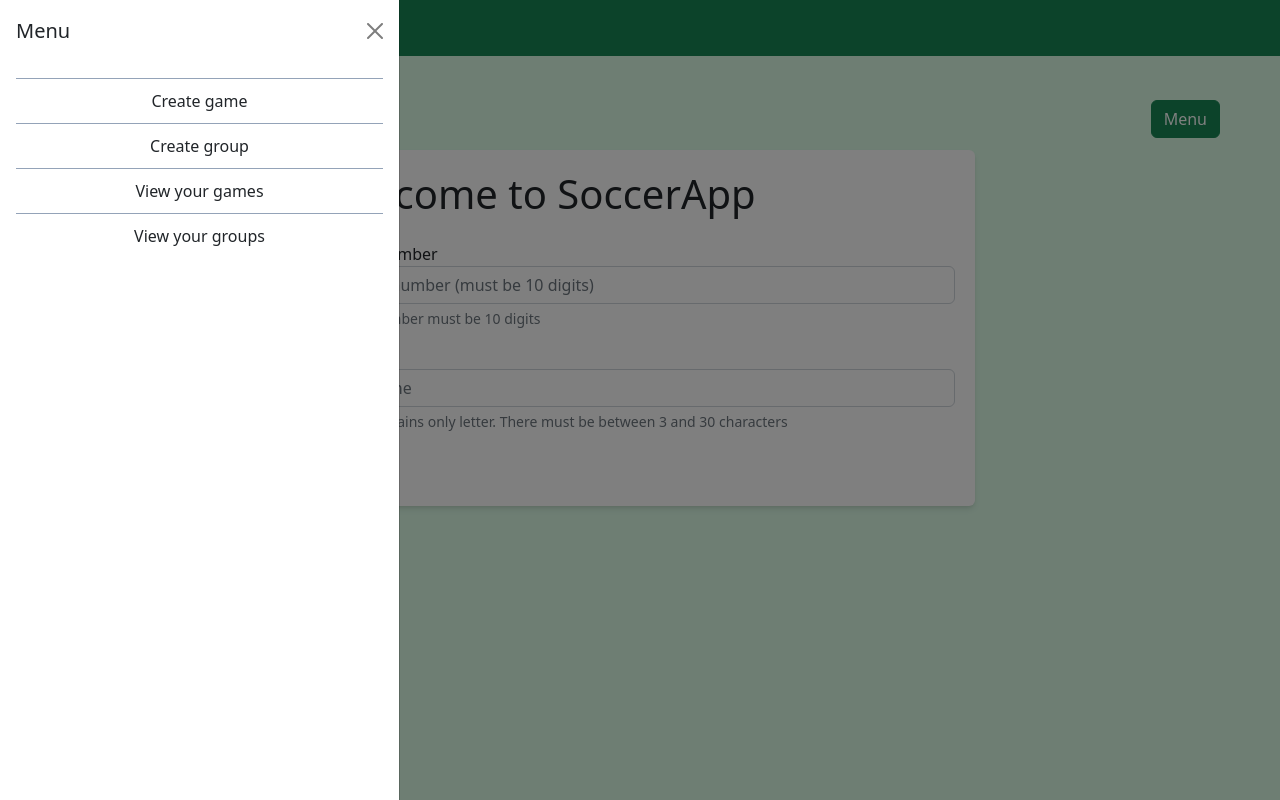
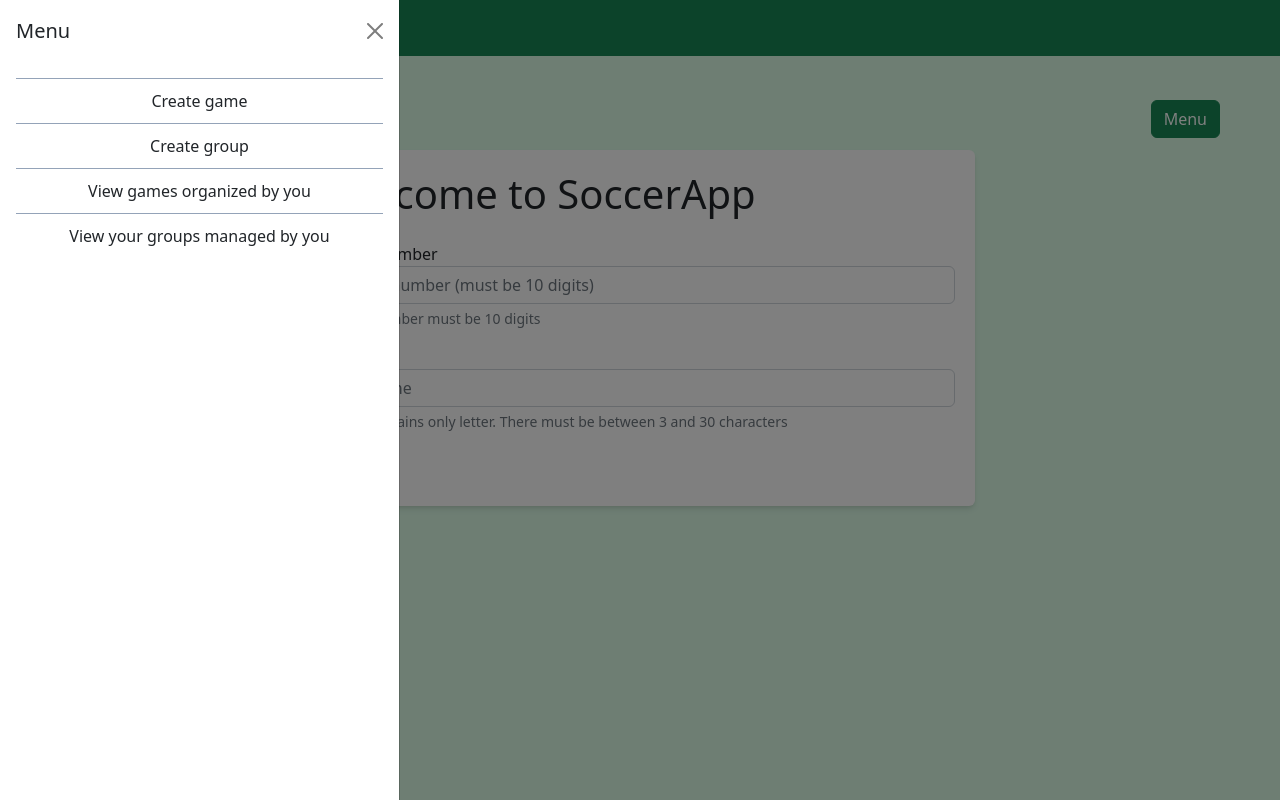
Before and after one commit to toanhminh0412/soccer_app, a Django app: page /login/ in a window 1280 px wide, after a click on "Menu". Run offline with Django 4.2, Linux system fonts and the light colour scheme; some libraries are stand-ins or nearby versions.

Commit message:
Change text contents

```diff
--- a/soccer_app/templates/soccer/components/menu/actions.html
+++ b/soccer_app/templates/soccer/components/menu/actions.html
@@ -11,11 +11,11 @@
     <div class="offcanvas-body">
       <div class="menu-bar-item" data-bs-toggle="modal" data-bs-target="#createGameFormModal">Create game</div>
       <div class="menu-bar-item" data-bs-toggle="modal" data-bs-target="#createGroupFormModal">Create group</div>
-      <a style="text-decoration: none;" class="text-dark" href="#games">
-        <div class="menu-bar-item">View your games</div>
+      <a style="text-decoration: none;" class="text-dark" href="{% if request.path == '' %}#games{% else %}/#games{% endif %}">
+        <div class="menu-bar-item">View games organized by you</div>
       </a>
-      <a style="text-decoration: none;" class="text-dark" href="#groups">
-        <div class="menu-bar-item">View your groups</div>
+      <a style="text-decoration: none;" class="text-dark" href="{% if request.path == '' %}#groups{% else %}/#groups{% endif %}">
+        <div class="menu-bar-item">View your groups managed by you</div>
       </a>
     </div>
   </div>
```
